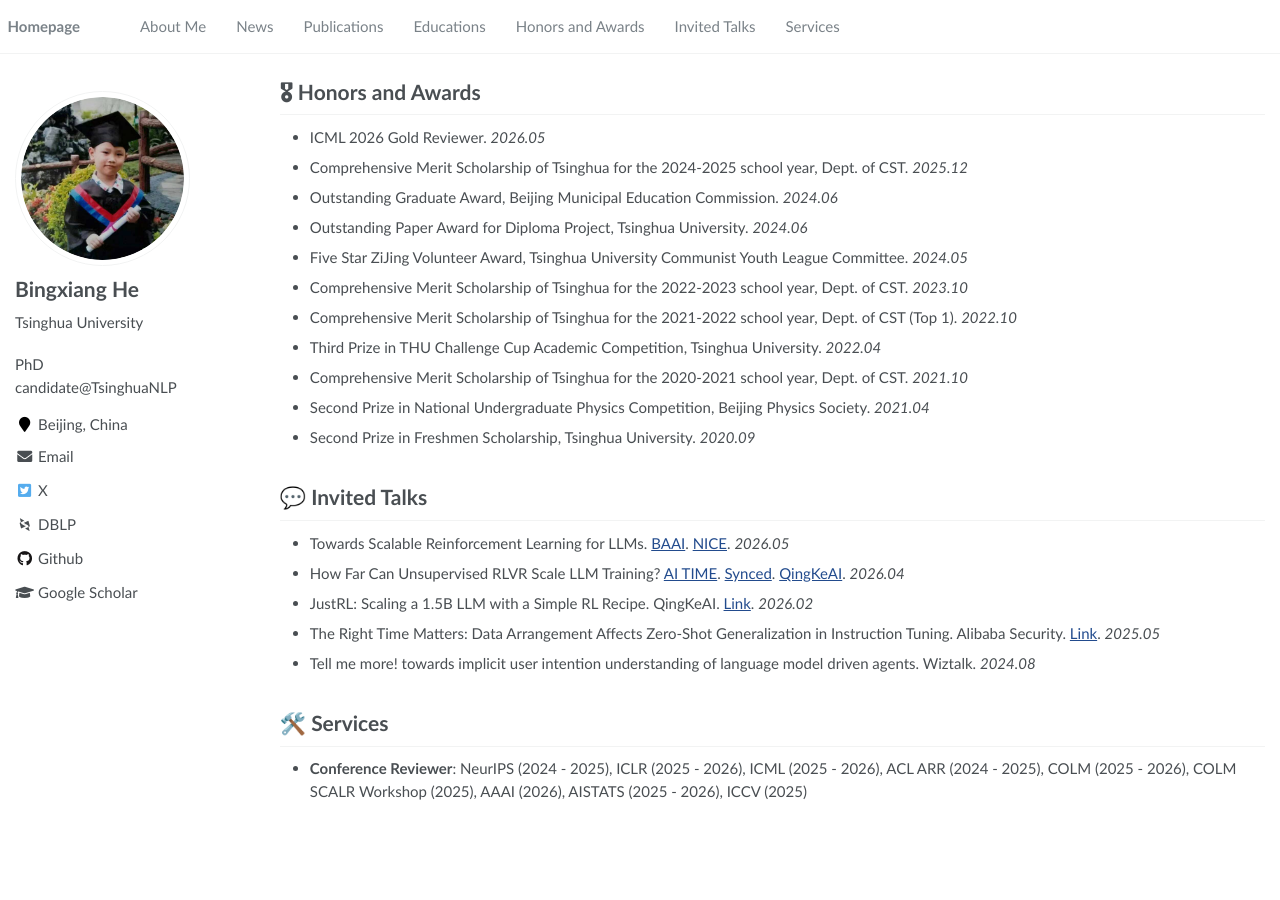
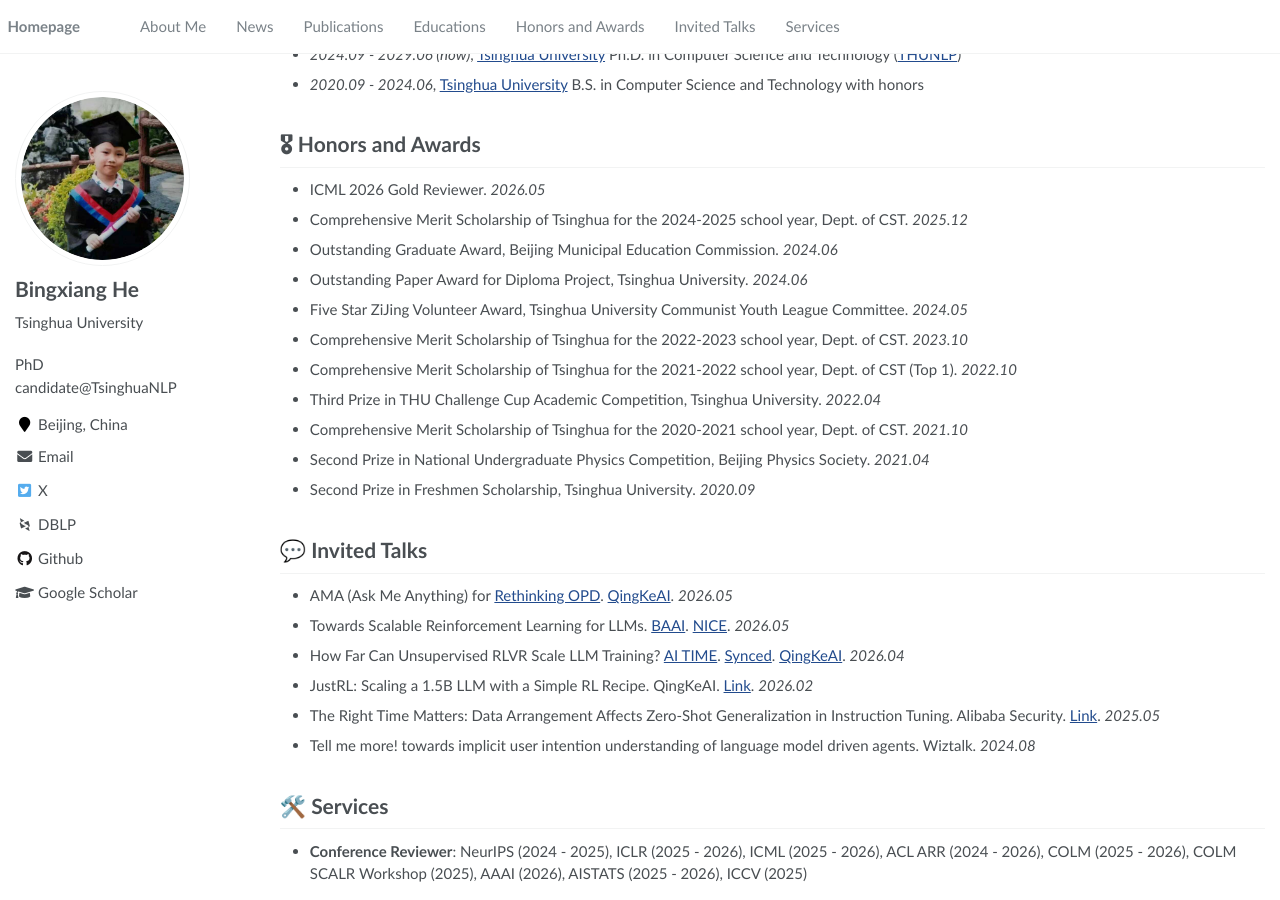
Before and after one commit to HBX-hbx/hbx-hbx.github.io, a Jekyll site: the page built from _pages/about.md, in a window 1280 px wide and 900 px high, scrolled down 2241 px. Built offline with Jekyll 4.4.1, drawn with Linux system fonts in a browser that asks for light colours; some web fonts are replaced; before the commit the page ends 3058 px from its top, so only the background shows below that; some of the changed text lies outside the part shown.

Commit message:
update cv

```diff
--- a/_pages/about.md
+++ b/_pages/about.md
@@ -27,6 +27,7 @@ Hi! I am a second year PhD student studying at [Tsinghua University](https://www
 <span class='anchor' id='news'></span>
 
 # 🌟 News
+- *2026.05*: &nbsp;🔥 [Rethinking OPD](https://arxiv.org/pdf/2604.13016) accepted by ICML 2026 FoGen Workshop, see you in Seoul! BTW our top‑k OPD overlap diagnostics are now merged into [veRL](https://github.com/verl-project/verl/pull/6469).
 - *2026.05*: &nbsp;🎉 [CPMobius](https://arxiv.org/pdf/2602.02979) accepted by ICML 2026 [[GitHub]](https://github.com/thunlp/CPMobius)
 - *2026.04*: &nbsp;🎉 [Rethinking OPD](https://arxiv.org/pdf/2604.13016) released at arXiv [[GitHub]](https://github.com/thunlp/OPD)
 - *2026.02*: &nbsp;🎉 [Unsupervised RLVR](https://arxiv.org/pdf/2603.08660) accepted by ICLR 2026 [[GitHub]](https://github.com/PRIME-RL/TTRL/tree/urlvr-dev)
@@ -65,7 +66,7 @@ Hi! I am a second year PhD student studying at [Tsinghua University](https://www
   *ICML 2026* [[GitHub]](https://github.com/thunlp/CPMobius)
 - [Rethinking On-Policy Distillation of Large Language Models: Phenomenology, Mechanism, and Recipe](https://arxiv.org/pdf/2604.13016)<br>
   Yaxuan Li\*, Yuxin Zuo\*<sup>†</sup>, **Bingxiang He**\*<sup>†</sup>, Jinqian Zhang, Chaojun Xiao, Cheng Qian, Tianyu Yu, Huan-ang Gao, Wenkai Yang, Zhiyuan Liu, Ning Ding<br>
-  *Preprint* [[GitHub](https://github.com/thunlp/OPD)]
+  *ICML 2026 FoGen Workshop Poster* [[GitHub 500+ Stars](https://github.com/thunlp/OPD)]
 - [How Far Can Unsupervised RLVR Scale LLM Training?](https://arxiv.org/pdf/2603.08660)<br>
   **Bingxiang He**\*, Yuxin Zuo\*<sup>†</sup>, Zeyuan Liu\*, Shangziqi Zhao\*, Zixuan Fu, Junlin Yang, Cheng Qian, Kaiyan Zhang, Yuchen Fan, Ganqu Cui, Xiusi Chen, Youbang Sun, Xingtai Lv, Xuekai Zhu, Li Sheng, Ran Li, Huan-ang Gao, Yuchen Zhang, Bowen Zhou, Zhiyuan Liu, Ning Ding<br>
   *ICLR 2026* [[GitHub 1k+ Stars]](https://github.com/PRIME-RL/TTRL/tree/urlvr-dev)
@@ -132,7 +133,8 @@ Hi! I am a second year PhD student studying at [Tsinghua University](https://www
 
 # 💬 Invited Talks
 
-- Towards Scalable Reinforcement Learning for LLMs. [BAAI](https://event.baai.ac.cn/activities/1054). [NICE](https://youtube.com/live/KOs6wqNu8c4?feature=share). *2026.05*
+- AMA (Ask Me Anything) for [Rethinking OPD](https://arxiv.org/pdf/2604.13016). [QingKeAI](https://www.bilibili.com/video/BV1qKVd6XEA3). *2026.05*
+- Towards Scalable Reinforcement Learning for LLMs. [BAAI](https://event.baai.ac.cn/activities/1054). [NICE](https://weixin.qq.com/sph/A8w25KHX4r). *2026.05*
 - How Far Can Unsupervised RLVR Scale LLM Training? [AI TIME](https://live.bilibili.com/21813994). [Synced](https://channels.weixin.qq.com/finder-preview/pages/sph?id=A9nMDqasTh). [QingKeAI](https://qingkeai.online/archives/urlvr-talk). *2026.04*
 - JustRL: Scaling a 1.5B LLM with a Simple RL Recipe. QingKeAI. [Link](https://qingkeai.online/archives/JustRL). *2026.02*
 - The Right Time Matters: Data Arrangement Affects Zero-Shot Generalization in Instruction Tuning. Alibaba Security. [Link](https://mp.weixin.qq.com/s/Ig_1I_3_U0L8P1PWJsIA2A). *2025.05*
@@ -143,7 +145,7 @@ Hi! I am a second year PhD student studying at [Tsinghua University](https://www
 
 # 🛠️ Services
 
-- **Conference Reviewer**: NeurIPS (2024 - 2025), ICLR (2025 - 2026), ICML (2025 - 2026), ACL ARR (2024 - 2025), COLM (2025 - 2026), COLM SCALR Workshop (2025), AAAI (2026), AISTATS (2025 - 2026), ICCV (2025)
+- **Conference Reviewer**: NeurIPS (2024 - 2025), ICLR (2025 - 2026), ICML (2025 - 2026), ACL ARR (2024 - 2026), COLM (2025 - 2026), COLM SCALR Workshop (2025), AAAI (2026), AISTATS (2025 - 2026), ICCV (2025)
 
 
 <!-- # 💻 Internships
```
